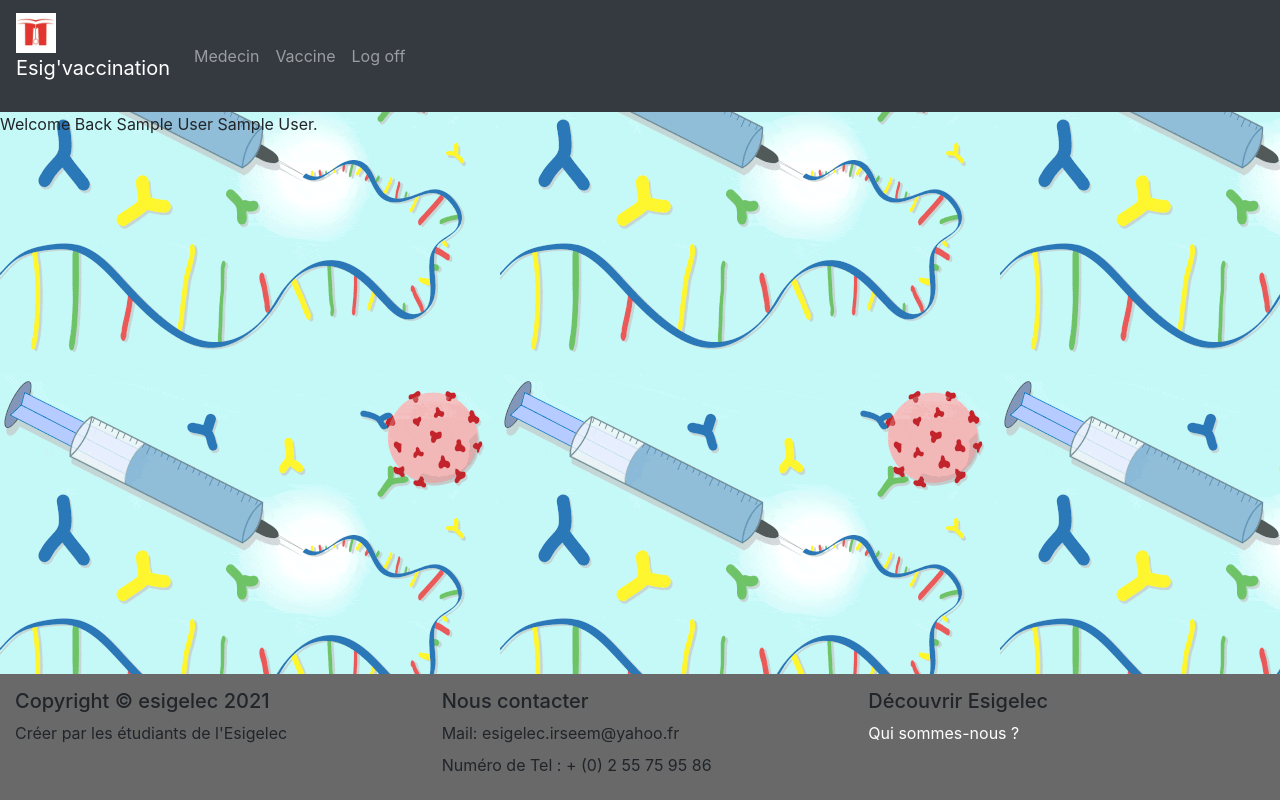
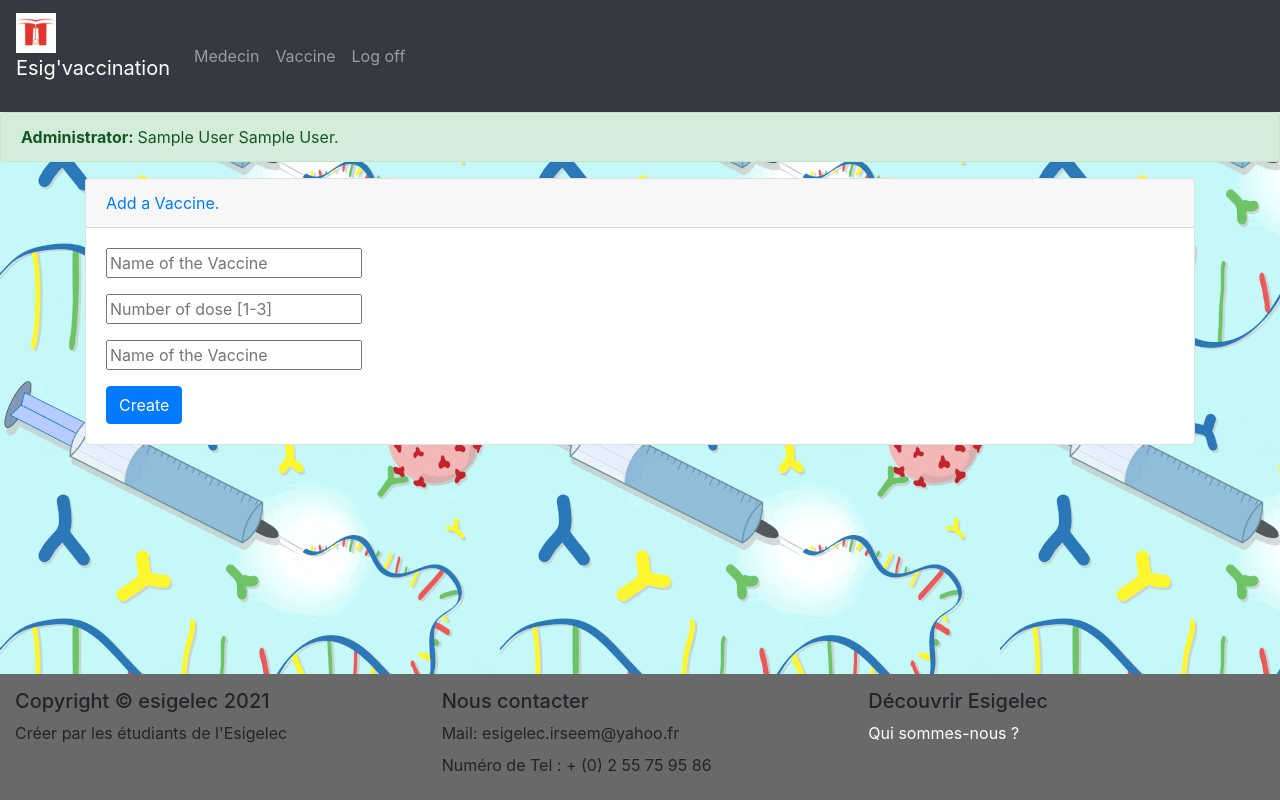
Before and after one commit to axelVISSOH/vaccinESIGELEC_FA_2021, a PHP site: page /adminVaccine.php in a window 1280 px wide. Run offline with PHP 8.4, Linux system fonts and the light colour scheme; the visitor is signed in with stand-in values (Sample User, id 1).

Commit message:
new version of the admin folder

```diff
--- a/admin/adminMedecin.php
+++ b/admin/adminMedecin.php
@@ -1,8 +1,6 @@
 <?php
     session_start();
 ?>
-</body>
-</html>
 <!DOCTYPE html>
 <html lang="en">
     <head>
@@ -18,7 +16,7 @@
         <script src="https://cdnjs.cloudflare.com/ajax/libs/popper.js/1.16.0/umd/popper.min.js"></script>
         <script src="https://maxcdn.bootstrapcdn.com/bootstrap/4.5.2/js/bootstrap.min.js"></script>
         <meta name="viewport" content="width=device-width, initial-scale=1.0">
-    <title>Student</title>
+        <title>AdminMedecin</title>
     </head>
     <body>
         <!--header-->
@@ -29,6 +27,7 @@
                                 <strong>Administrator: </strong>'.$_SESSION['surname'].' '.$_SESSION['name'].'.
                             </div>';
         ?>
+        <p>haha</p>
         <!--footer-->
         <?php include("../home/footer.php")?>
         <!---end footer-->
--- a/admin/adminVaccine.php
+++ b/admin/adminVaccine.php
@@ -1,8 +1,6 @@
 <?php
     session_start();
 ?>
-</body>
-</html>
 <!DOCTYPE html>
 <html lang="en">
 <head>
@@ -13,20 +11,50 @@
     <link rel="stylesheet" href="https://stackpath.bootstrapcdn.com/bootstrap/4.1.3/css/bootstrap.min.css"
           integrity="sha384-MCw98/SFnGE8fJT3GXwEOngsV7Zt27NXFoaoApmYm81iuXoPkFOJwJ8ERdknLPMO" crossorigin="anonymous">
     <link rel="stylesheet" href="https://maxcdn.bootstrapcdn.com/bootstrap/4.5.2/css/bootstrap.min.css">
-    <link rel="stylesheet" href="https://maxcdn.bootstrapcdn.com/bootstrap/4.5.2/css/bootstrap.min.css">
     <script src="https://ajax.googleapis.com/ajax/libs/jquery/3.5.1/jquery.min.js"></script>
     <script src="https://cdnjs.cloudflare.com/ajax/libs/popper.js/1.16.0/umd/popper.min.js"></script>
     <script src="https://maxcdn.bootstrapcdn.com/bootstrap/4.5.2/js/bootstrap.min.js"></script>
     <meta name="viewport" content="width=device-width, initial-scale=1.0">
-    <title>Student</title>
+    <title>AdminVaccine</title>
 </head>
 <body>
     <!--header-->
     <?php include("../admin/navbarAdmin.php")?>
     <!---end header-->
     <?php
-        echo 'Welcome Back '.$_SESSION['surname'].' '.$_SESSION['name'].'.';
+        echo '<div class="alert alert-success">
+                            <strong>Administrator: </strong>'.$_SESSION['surname'].' '.$_SESSION['name'].'.
+                          </div>';
     ?>
+    <div class="container">
+            <div id="accordion">
+                <div class="card">
+                    <div class="card-header">
+                        <a class="card-link" data-toggle="collapse" href="#collapseOne">
+                            Add a Vaccine.
+                        </a>
+                    </div>
+                    <div id="collapseOne" class="collapse show" data-parent="#accordion">
+                        <div class="card-body">
+                            <form action="../admin/adminTraitment.php" method="post" class="was-validated">
+                                <div class="form-group">
+                                    <input type="text" placeholder="Name of the Vaccine" name="vaccineName" required/>
+                                </div>
+                                <div class="form-group">
+                                    <input type="number" max="3" placeholder="Number of dose [1-3]" name="numberDose" required/>
+                                </div>
+                                <div class="form-group">
+                                    <input type="textarea" rows="10" cols="50" placeholder="Name of the Vaccine" name="vaccineInfo" required/>
+                                </div>
+                                <inpput type="hidden" name="form_function" value="createNiche">
+                                <button type="submit" class="btn btn-primary">Create</button>
+                            </form>
+                            <?php //$res->closeCursor(); ?>
+                        </div>
+                    </div>
+                </div>
+            </div>
+    </div>
     <!--footer-->
     <?php include("../home/footer.php")?>
     <!---end footer-->
--- a/admin/navbarAdmin.php
+++ b/admin/navbarAdmin.php
@@ -7,7 +7,7 @@
     <!-- Links -->
     <ul class="navbar-nav">
         <li class="nav-item"><a class="nav-link" href="../admin/adminMedecin.php">Medecin</a></li>
-        <li class="nav-item"><a class="nav-link" href="#">Vaccine</a></li>
+        <li class="nav-item"><a class="nav-link" href="../admin/adminVaccine.php">Vaccine</a></li>
         <li class="nav-item"><a class="nav-link" href="../log/logoff.php">Log off</a></li>
     </ul>
 </nav>
```
Lines whose indentation alone changed are shown as unchanged.
